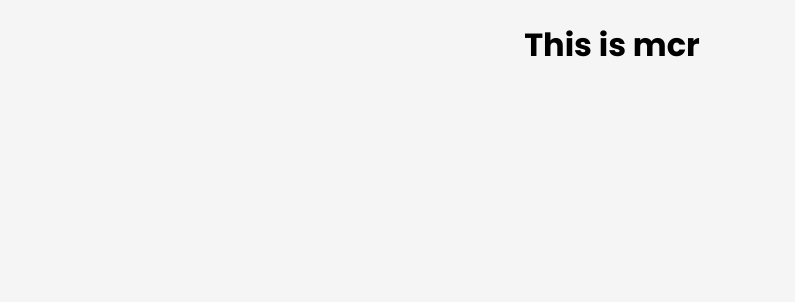
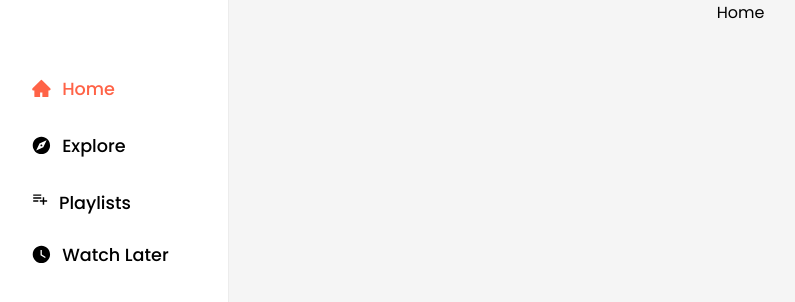
Before and after one commit to ParasArya289/videoLibrary, a JavaScript app: page / in a window 1280 px wide. Shown: the top 302 px of the page, without its empty margins (28-823 px from the left). Built offline with nearby package versions, Linux system fonts and the light colour scheme; the HTML template or start-up script is replaced by a standard one.

Commit message:
styl: sidebar

```diff
--- a/src/App.css
+++ b/src/App.css
@@ -1,38 +1,3 @@
 .App {
   text-align: center;
 }
-
-.App-logo {
-  height: 40vmin;
-  pointer-events: none;
-}
-
-@media (prefers-reduced-motion: no-preference) {
-  .App-logo {
-    animation: App-logo-spin infinite 20s linear;
-  }
-}
-
-.App-header {
-  background-color: #282c34;
-  min-height: 100vh;
-  display: flex;
-  flex-direction: column;
-  align-items: center;
-  justify-content: center;
-  font-size: calc(10px + 2vmin);
-  color: white;
-}
-
-.App-link {
-  color: #61dafb;
-}
-
-@keyframes App-logo-spin {
-  from {
-    transform: rotate(0deg);
-  }
-  to {
-    transform: rotate(360deg);
-  }
-}
--- a/src/App.js
+++ b/src/App.js
@@ -1,9 +1,13 @@
-import './App.css';
+import { Route, Routes } from "react-router";
+import "./App.css";
+import { Home } from "./Pages/Home/Home";
 
 function App() {
   return (
     <div className="App">
-      <h1>This is mcr</h1>
+      <Routes>
+        <Route path="/" element={<Home />} />
+      </Routes>
     </div>
   );
 }
--- /dev/null
+++ b/src/Components/Sidebar/Sidebar.css
@@ -0,0 +1,38 @@
+.sidenavbar {
+  position: fixed;
+  top: 0;
+  bottom: 0;
+  width: 20%;
+  display: flex;
+  flex-direction: column;
+  align-items: center;
+  background-color: white;
+  border-right: 1px solid rgba(128, 128, 128, 0.15);
+  text-align: left;
+  font-size: 1.1rem;
+}
+.sidebar-wrapper {
+  margin-top: 50px;
+}
+.sidenavbar a {
+  text-decoration: none;
+  padding: 15px;
+  color: var(--primary-text-color);
+  font-weight: var(--fw-medium);
+}
+.sidenavbar a > div {
+  display: flex;
+  align-items: flex-start;
+  gap: 10px;
+}
+.sidenavbar a > div > span:nth-child(1) {
+  font-size: 1.3rem;
+}
+
+.sidenavbar a:is(:hover, :focus) {
+  color: var(--secondary-text-color);
+}
+
+.highlight {
+  color: var(--accent-color) !important;
+}
--- /dev/null
+++ b/src/Components/Sidebar/Sidebar.js
@@ -0,0 +1,44 @@
+import { AiFillHome } from "react-icons/ai";
+import { MdExplore, MdPlaylistAdd, MdWatchLater } from "react-icons/md";
+import { NavLink } from "react-router-dom";
+import "./Sidebar.css";
+
+export const Sidebar = () => {
+  const addHighlight = ({ isActive }) => isActive && "highlight";
+  return (
+    <nav className="sidenavbar">
+      <div className="sidebar-wrapper">
+        <NavLink to="/" className={addHighlight}>
+          <div>
+            <span>
+              <AiFillHome />
+            </span>
+            <span>Home</span>
+          </div>
+        </NavLink>
+        <NavLink to="/explore" className={addHighlight}>
+          <div>
+            <span>
+              <MdExplore />
+            </span>
+            <span>Explore</span>
+          </div>
+        </NavLink>
+        <NavLink to="/playlist" className={addHighlight}>
+          <div>
+            <MdPlaylistAdd />
+            <span>Playlists</span>
+          </div>
+        </NavLink>
+        <NavLink to="/watchlater" className={addHighlight}>
+          <div>
+            <span>
+              <MdWatchLater />
+            </span>
+            <span>Watch Later</span>
+          </div>
+        </NavLink>
+      </div>
+    </nav>
+  );
+};
--- /dev/null
+++ b/src/Components/UI/LayoutTemplate/LayoutTemplate.css
@@ -0,0 +1,11 @@
+.layout {
+  display: flex;
+  /* min-height: 100vh; */
+}
+.layout .sidebar {
+  flex-basis: 20%;
+  border-right: 1px solid rgba(128, 128, 128, 0.1);
+}
+.layout .main {
+  flex: 1;
+}
--- /dev/null
+++ b/src/Components/UI/LayoutTemplate/LayoutTemplate.js
@@ -0,0 +1,13 @@
+import { Sidebar } from "../../Sidebar/Sidebar";
+import "./LayoutTemplate.css";
+
+export const LayoutTemplate = ({ children }) => {
+  return (
+    <div className="layout">
+      <div className="sidebar">
+        <Sidebar />
+      </div>
+      <div className="main">{children}</div>
+    </div>
+  );
+};
--- /dev/null
+++ b/src/Pages/Home/Home.js
@@ -0,0 +1,6 @@
+import { LayoutTemplate } from "../../Components/UI/LayoutTemplate/LayoutTemplate";
+import "./Home.css";
+
+export const Home = () => {
+  return <LayoutTemplate>{<div>Home</div>}</LayoutTemplate>;
+};
```
Also changed, not shown: src/Pages/Home/Home.css (added).
